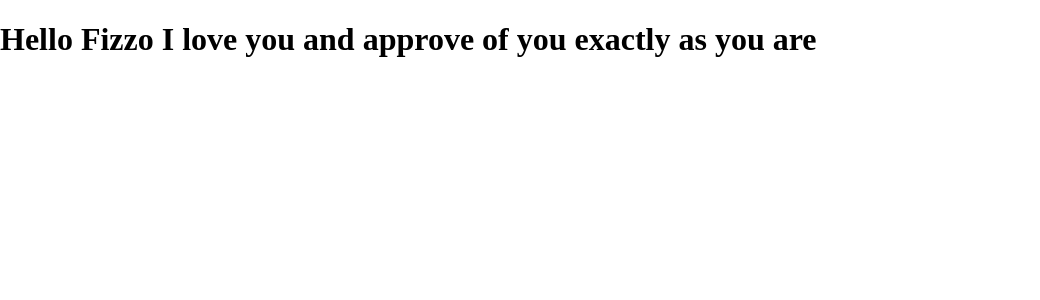
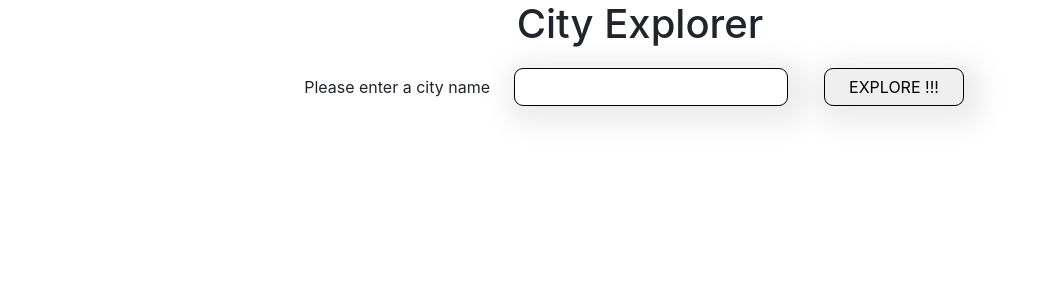
Before and after one commit to fizzo999/cityExplorer301n22, a React (Create React App) app: page / in a window 1280 px wide. Shown: the top 300 px of the page, without its empty margins (0-1040 px from the left). Built offline with nearby package versions, Linux system fonts and the light colour scheme.

Commit message:
adds the map image and 2 buttons for zoom plus functionality for it

```diff
--- a/public/index.html
+++ b/public/index.html
@@ -9,35 +9,9 @@
       name="description"
       content="Web site created using create-react-app"
     />
-    <link rel="apple-touch-icon" href="%PUBLIC_URL%/logo192.png" />
-    <!--
-      manifest.json provides metadata used when your web app is installed on a
-      user's mobile device or desktop. See https://developers.google.com/web/fundamentals/web-app-manifest/
-    -->
-    <link rel="manifest" href="%PUBLIC_URL%/manifest.json" />
-    <!--
-      Notice the use of %PUBLIC_URL% in the tags above.
-      It will be replaced with the URL of the `public` folder during the build.
-      Only files inside the `public` folder can be referenced from the HTML.
-
-      Unlike "/favicon.ico" or "favicon.ico", "%PUBLIC_URL%/favicon.ico" will
-      work correctly both with client-side routing and a non-root public URL.
-      Learn how to configure a non-root public URL by running `npm run build`.
-    -->
-    <title>React App</title>
+    <title>City Explorer Fizzo Pannosch</title>
   </head>
   <body>
-    <noscript>You need to enable JavaScript to run this app.</noscript>
     <div id="root"></div>
-    <!--
-      This HTML file is a template.
-      If you open it directly in the browser, you will see an empty page.
-
-      You can add webfonts, meta tags, or analytics to this file.
-      The build step will place the bundled scripts into the <body> tag.
-
-      To begin the development, run `npm start` or `yarn start`.
-      To create a production bundle, use `npm run build` or `yarn build`.
-    -->
   </body>
 </html>
--- a/src/App.css
+++ b/src/App.css
@@ -1,38 +1,38 @@
-.App {
+body {
+  display: flex;
+  justify-content: center;
+  align-items: center;
   text-align: center;
 }
 
-.App-logo {
-  height: 40vmin;
-  pointer-events: none;
+form {
+  display: flex;
+  justify-content: center;
+  align-items: center;
+  margin: 6px;
 }
 
-@media (prefers-reduced-motion: no-preference) {
-  .App-logo {
-    animation: App-logo-spin infinite 20s linear;
-  }
+form input {
+  margin: 0 24px;
+  padding: 6px 12px;
+  border-radius: 9px;
+  border: 1px solid black;
+  text-align: center;
+  box-shadow: 6px 6px 24px 12px rgba(121, 121, 121, 0.145);
+}
+img {
+  margin: 12px;
+  border-radius: 12px;
+  box-shadow: 24px 24px 24px 12px rgba(121, 121, 121, 0.145);
+}
+img:hover {
+  box-shadow: 24px 24px 24px 12px rgba(251, 255, 4, 0.419);
 }
 
-.App-header {
-  background-color: #282c34;
-  min-height: 100vh;
-  display: flex;
-  flex-direction: column;
-  align-items: center;
-  justify-content: center;
-  font-size: calc(10px + 2vmin);
-  color: white;
+button {
+  margin: 12px;
+  border-radius: 9px;
+  border: 1px solid black;
+  padding: 6px 24px;
+  box-shadow: 6px 6px 24px 12px rgba(121, 121, 121, 0.145);
 }
-
-.App-link {
-  color: #61dafb;
-}
-
-@keyframes App-logo-spin {
-  from {
-    transform: rotate(0deg);
-  }
-  to {
-    transform: rotate(360deg);
-  }
-}
--- a/src/App.js
+++ b/src/App.js
@@ -1,12 +1,120 @@
 import React from 'react';
 import './App.css';
+import axios from 'axios';
+import Container from 'react-bootstrap/Container';
 
 class App extends React.Component {
+  constructor(props) {
+    super(props);
+    this.state = {
+      city: '',
+      hasSearched: false,
+      hasError: false,
+      errorMessage: '',
+      citySearchResult: {},
+      status: 0,
+      imageSource: '',
+      zoomLevel: 12,
+    };
+  }
+
+  handleChange = e => {
+    this.setState({
+      city: e.target.value,
+    });
+  };
+
+  handleSubmit = async e => {
+    e.preventDefault();
+    try {
+      let API = `https://us1.locationiq.com/v1/search.php?key=${process.env.REACT_APP_LOCATIONIQ_KEY}&q=${this.state.city}&format=json`;
+      let cityResults = await axios.get(API);
+      this.setState({
+        hasSearched: true,
+        citySearchResult: cityResults.data[0],
+        status: cityResults.status,
+        imageSource: `https://maps.locationiq.com/v3/staticmap?key=${process.env.REACT_APP_LOCATIONIQ_KEY}&center=${cityResults.data[0].lat},${cityResults.data[0].lon}&zoom=12`,
+      });
+    } catch (error) {
+      console.log(
+        'here is your error message =======>>>>>>>>',
+        error.response.data.error
+      );
+      this.setState({
+        hasSearched: true,
+        hasError: true,
+        errorMessage: error.response.data.error,
+        status: error.response.status,
+      });
+    }
+  };
+  handleZoomIn = () => {
+    this.setState({
+      zoomLevel: this.state.zoomLevel + 1,
+      imageSource: `https://maps.locationiq.com/v3/staticmap?key=${process.env.REACT_APP_LOCATIONIQ_KEY}&center=${this.state.citySearchResult.lat},${this.state.citySearchResult.lon}&zoom=${this.state.zoomLevel}`,
+    });
+  };
+  handleZoomOut = () => {
+    this.setState({
+      zoomLevel: this.state.zoomLevel - 1,
+      imageSource: `https://maps.locationiq.com/v3/staticmap?key=${process.env.REACT_APP_LOCATIONIQ_KEY}&center=${this.state.citySearchResult.lat},${this.state.citySearchResult.lon}&zoom=${this.state.zoomLevel}`,
+    });
+  };
+
   render() {
+    console.log('here is your error', this.state.errorMessage);
     return (
-      <>
-        <h1>Hello Fizzo I love you and approve of you exactly as you are</h1>
-      </>
+      <Container>
+        <h1>City Explorer</h1>
+        <form onSubmit={this.handleSubmit}>
+          Please enter a city name
+          <br />
+          <input onChange={this.handleChange}></input>
+          <br />
+          <button>EXPLORE !!!</button>
+        </form>
+        {this.state.hasSearched ? (
+          <h3>
+            here is information about the city you searched:{' '}
+            <em style={{ color: 'red' }}>{this.state.city}</em>
+          </h3>
+        ) : (
+          ''
+        )}
+        {this.state.hasSearched ? (
+          <h3>
+            ok and here is your LAT:{' '}
+            <em style={{ color: 'red' }}> {this.state.citySearchResult.lat}</em>{' '}
+            and your LONG:
+            <em style={{ color: 'red' }}> {this.state.citySearchResult.lon}</em>
+          </h3>
+        ) : (
+          ''
+        )}
+        {this.state.hasSearched ? (
+          <>
+            <img
+              src={this.state.imageSource}
+              alt={`This should display ${this.state.city}`}
+              title={this.state.city}
+            />
+            <br />
+            <button onClick={this.handleZoomIn}> Zoom in </button>
+            <button onClick={this.handleZoomOut}> Zoom out </button>
+            <h3>{this.state.zoomLevel}</h3>
+          </>
+        ) : (
+          ''
+        )}
+        {this.state.hasError ? (
+          <h2 style={{ color: 'red' }}>
+            {' '}
+            error status code: {this.state.status}
+          </h2>
+        ) : (
+          ''
+        )}
+      </Container>
     );
   }
 }
--- a/src/index.js
+++ b/src/index.js
@@ -1,6 +1,7 @@
 import React from 'react';
 import ReactDOM from 'react-dom';
 import './index.css';
+import 'bootstrap/dist/css/bootstrap.min.css';
 import App from './App';
 
 ReactDOM.render(
```
Also changed, not shown: 2 other files (tests, documents, lock files or other folders).
